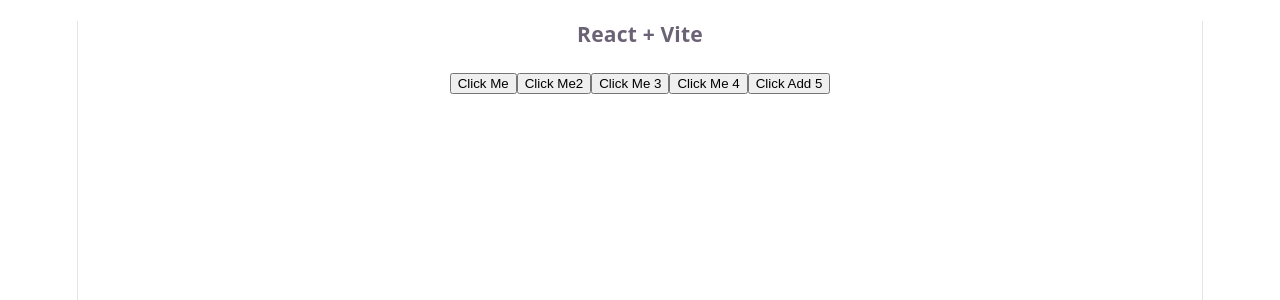
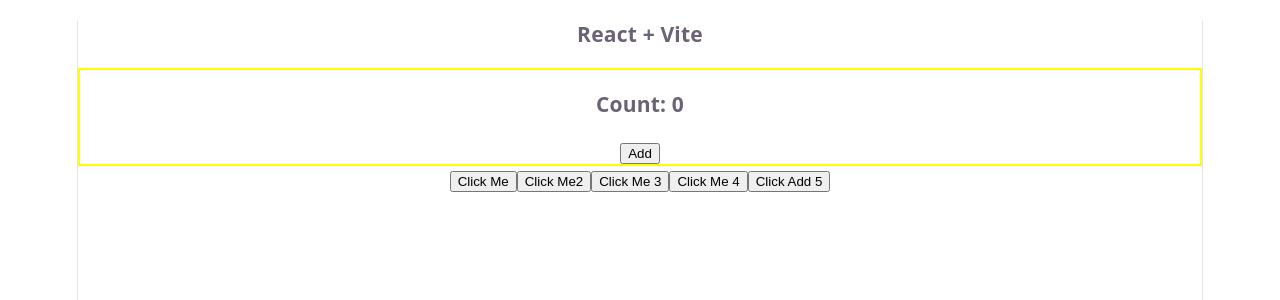
Before and after one commit to piasmajumdar/react-core-concept-part2, a React (Vite) app: page / in a window 1280 px wide. Shown: the top 300 px of the page. Built offline with nearby package versions, Linux system fonts and the light colour scheme.

Commit message:
useState

```diff
--- a/src/App.jsx
+++ b/src/App.jsx
@@ -1,3 +1,4 @@
+import Counter from "./Counter"
 import './App.css'
 
 function App() {
@@ -18,6 +19,10 @@
   return (
     <>
       <h3>React + Vite</h3>
+
+      <Counter></Counter>
+
+
       {/* <button onclick= "handeClick()">Click Me</button> */}
       <button onClick={handleClick}>Click Me</button>
       <button onClick={function handleClick2(){
--- /dev/null
+++ b/src/Counter.jsx
@@ -0,0 +1,24 @@
+import { useState } from "react";
+
+export default function Counter() {
+
+    const [count, setCount] = useState(0);
+
+    const handleAdd = ()=> {
+        const newCount = count + 1;
+        setCount(newCount)
+
+    }
+
+
+    const counterStyle = {
+        border: '2px solid yellow'
+    }
+
+    return (
+        <div style={counterStyle}>
+            <h3>Count: {count}</h3>
+            <button onClick={handleAdd}>Add</button>
+        </div>
+    )
+}
```
